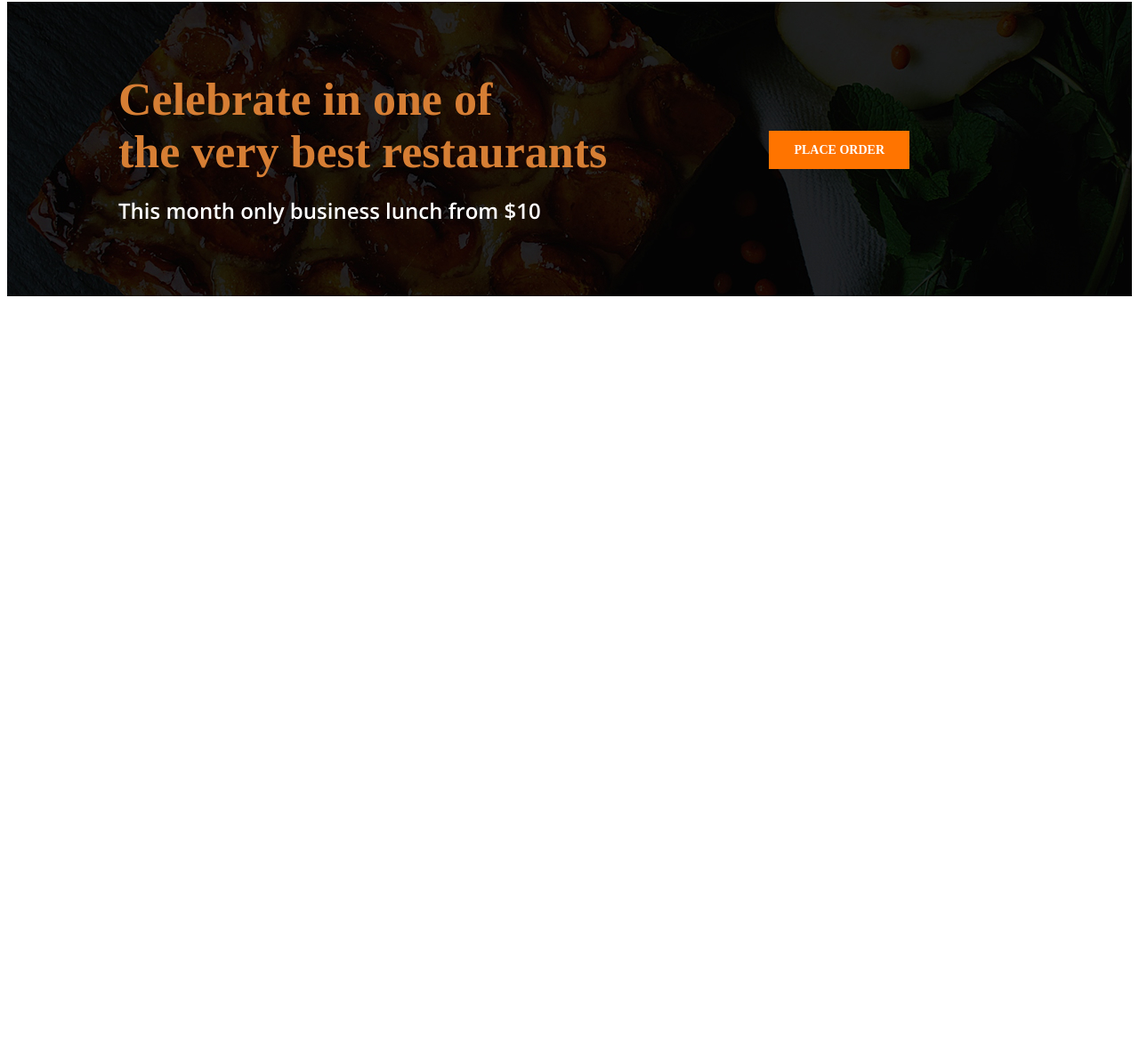
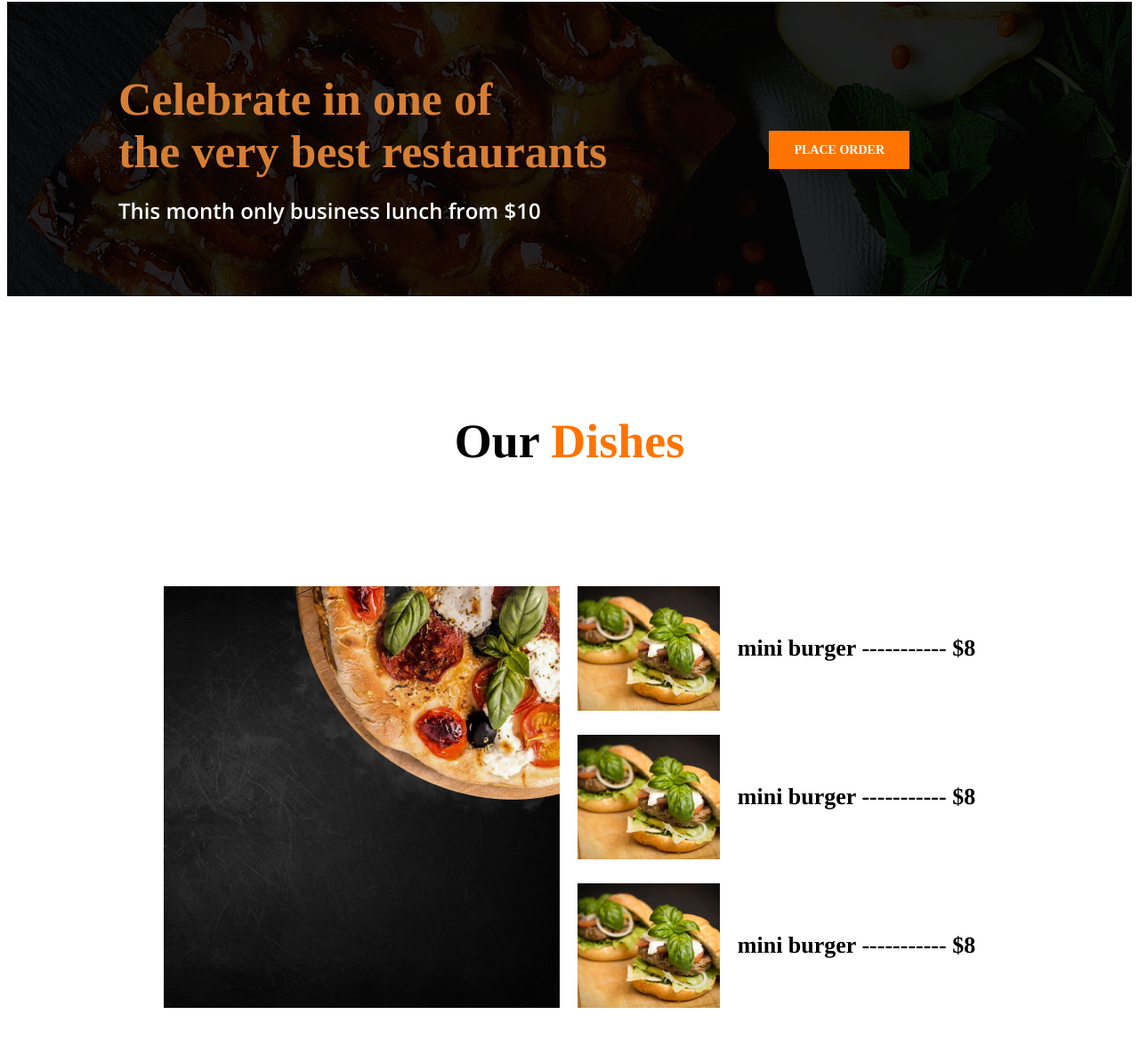
Before and after one commit to usaas44/I-make-up-a-site-1, a plain HTML site: page index.html in a window 1280 px wide. Shown: the part 1579-2747 px from the top of the page at 89% size. Before the commit the page ends 1920 px from the top, so only its background shows below. Drawn offline with nearby package versions, Linux system fonts and the light colour scheme.

Commit message:
Made Dishes holder

```diff
--- a/index.html
+++ b/index.html
@@ -171,6 +171,39 @@
             </div>
         </div>
     </div>
+    <div class="dishes">
+        <div class="container">
+            <div class="dishes-title">
+                Our <span> Dishes </span>
+            </div>
+            <div class="burgers">
+                <div class="burgers-image">
+                    <img class="pizza" src="pizza.jpg" alt="pizza">
+                </div>
+                <div class="burgers-items">
+                    <div class="burger-item">
+                        <img class="burger" src="burger.jpg" alt="burger">
+                        <div class="burger-text">
+                            mini burger ----------- $8
+                        </div>
+                    </div>
+                    <div class="burger-item">
+                        <img class="burger" src="burger.jpg" alt="burger">
+                        <div class="burger-text">
+                            mini burger ----------- $8
+                        </div>
+                    </div>
+                    <div class="burger-item">
+                        <img class="burger" src="burger.jpg" alt="burger">
+                        <div class="burger-text">
+                            mini burger ----------- $8
+                        </div>
+                    </div>
+                </div>
+
+            </div>
+        </div>
+    </div>
 </body>
 
 </html>
--- a/style.css
+++ b/style.css
@@ -301,6 +301,7 @@
     color: #D67E34;
 
 }
+
 .left-text {
     font-family: 'Open Sans', sans-serif;
     font-size: 24px;
@@ -337,3 +338,37 @@
 .right {
     margin-right: 250px;
 }
+
+.dishes-title {
+    font-family: 'Tinos', serif;
+    font-size: 54px;
+    font-weight: 400;
+    text-align: center;
+    margin-top: 132px;
+    margin-bottom: 132px;
+}
+
+.dishes-title span {
+    color: #FF7400;
+}
+
+.burgers {
+    display: flex;
+    justify-content: center;
+}
+
+.burger-item {
+    display: flex;
+    align-items: center;
+    margin-bottom: 27px;
+}
+
+.burgers-image {
+    margin-right: 20px;
+}
+.burger-text {
+    font-family: 'Tinos', serif;
+    font-size: 26px;
+    font-weight: 400;
+    margin-left: 20px;
+}
```
Also changed, not shown: burger.jpg (added), pizza.jpg (added).
